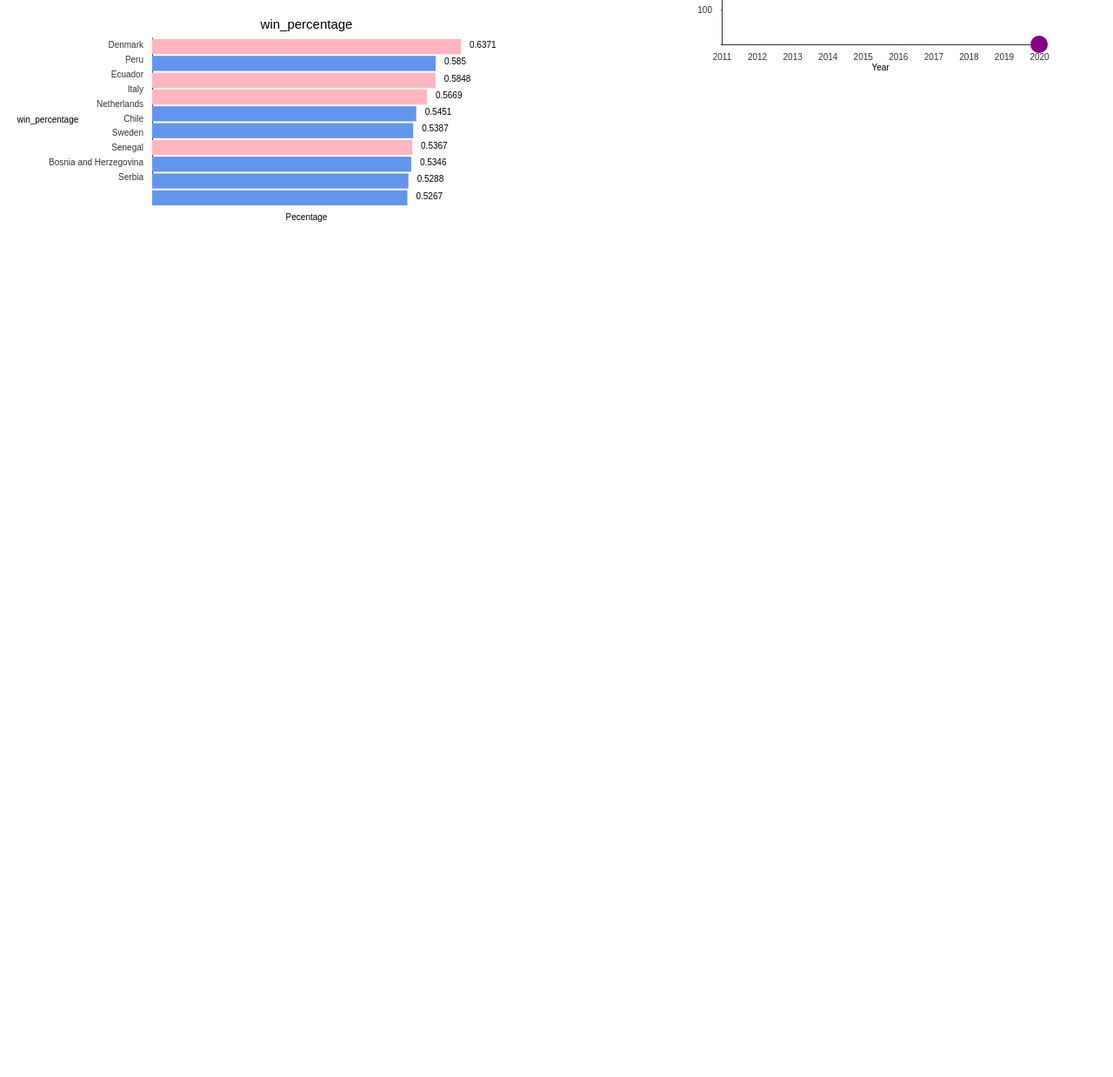
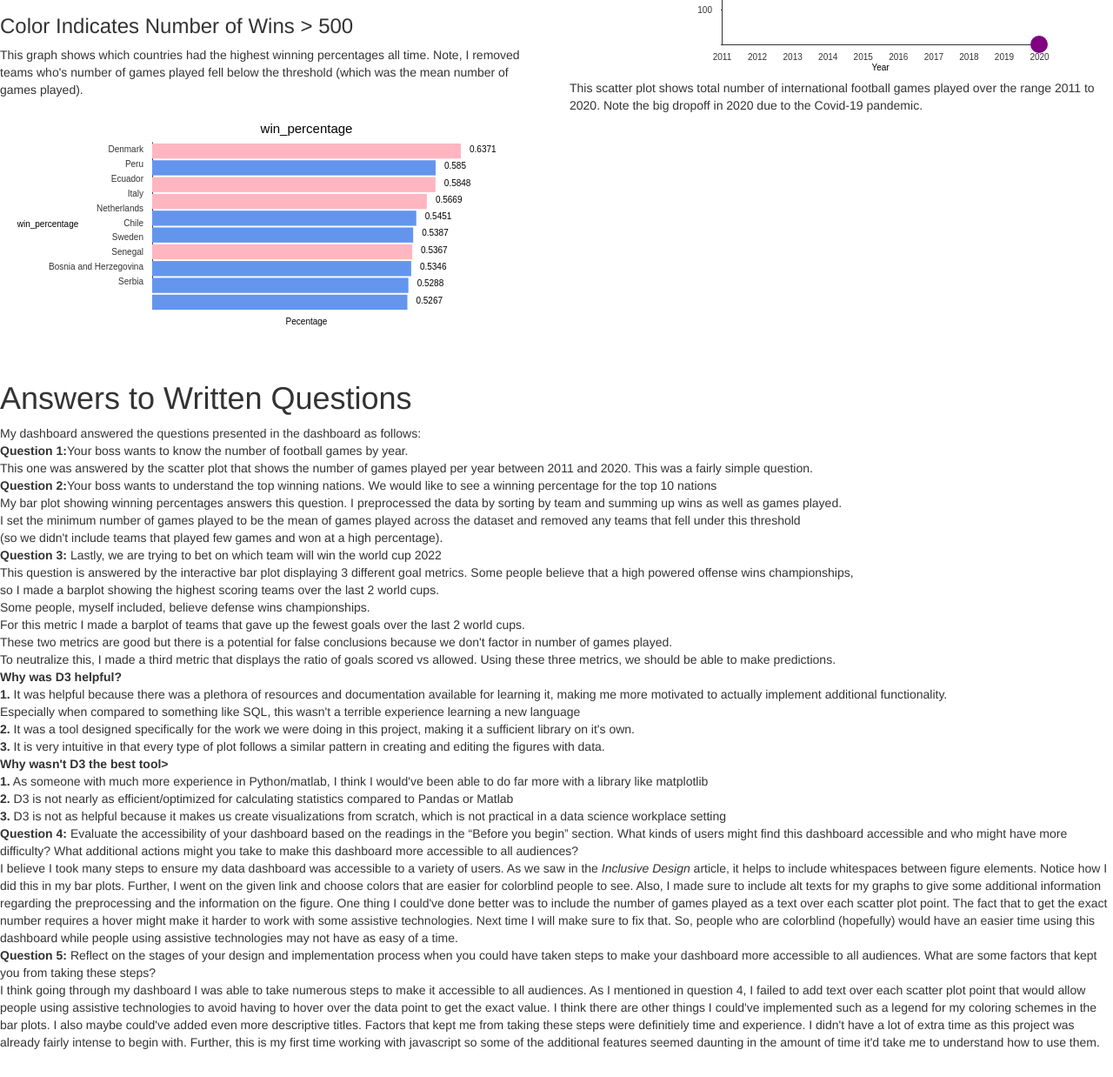
Before and after one commit to CS1951A-S21-Brown/hw6-dataviz-litkandul1, a plain HTML site: page index.html in a window 1280 px wide. Shown: the part 669-1907 px from the top of the page at 87% size. Before the commit the page ends 987 px from the top, so only its background shows below. Drawn offline with nearby package versions, Linux system fonts and the light colour scheme.

Commit message:
Update index.html

```diff
--- a/index.html
+++ b/index.html
@@ -18,15 +18,20 @@
             <div id="graph1">
 			<h1>Predictive World Cup Goal Metrics</h1>
 			<h3> Color Indicates Continent > 500</h3>
+
                     <!-- TODO: Uncomment the below lines for part 1B -->
                 <button type="button" class="btn btn-info" onclick="setG1Data('Scored')">Goals Scored</button>
                 <button type="button" class="btn btn-info" onclick="setG1Data('Given Up')">Goals Allowed</button>
 				<button type="button" class="btn btn-info" onclick="setG1Data('Ratio')">Scored-Allowed Ratio</button>
                 <!-- <div id="barplot1"></div> -->
-                <hr>
+				<hr>
+				<p>This graph shows which countries did the best in goals scored, goals allowed, and the ratio of two over the last 2 world cups</p>
 			</div>
 			<h1>Top 10 Nations by Win Pct</h1>
 			<h3> Color Indicates Number of Wins > 500</h3>
+			<p>This graph shows which countries had the highest winning percentages all time. Note, I removed teams who's number
+				of games played fell below the threshold (which was the mean number of games played).
+			</p>
             <div id="graph2"></div><br/>
 			<!-- <div id="barplot2"></div> -->
         </div>
@@ -34,8 +39,61 @@
 			<h1>Number of Games Played</h1>
             <div id="graph3"></div>
 			<div id="scatterplot"></div>
+			<p>This scatter plot shows total number of international football games played over the range 2011 to 2020. Note the big dropoff
+			   in 2020 due to the Covid-19 pandemic. 	</p>
         </div>
     </div>
+	<div>
+		<h1>Answers to Written Questions</h1>
+		<p> My dashboard answered the questions presented in the dashboard as follows: <br>
+			<b>Question 1:</b>Your boss wants to know the number of football games by year.<br>
+				This one was answered by the scatter plot that shows the number of games played per
+				year between 2011 and 2020. This was a fairly simple question. <br>
+			<b>Question 2:</b>Your boss wants to understand the top winning nations.
+				We would like to see a winning percentage for the top 10 nations<br>
+				My bar plot showing winning percentages answers this question. I preprocessed the data
+				by sorting by team and summing up wins as well as games played.<br> I set the minimum number of
+				games played to be the mean of games played across the dataset and removed any teams that fell
+				under this threshold <br>(so we didn't include teams that played few games and won at a high percentage). <br>
+			<b>Question 3:</b> Lastly, we are trying to bet on which team will win the world cup 2022<br>
+				This question is answered by the interactive bar plot displaying 3 different goal metrics. Some people
+				believe that a high powered offense wins championships, <br>so I made a barplot showing the highest scoring
+				teams over the last 2 world cups.<br> Some people, myself included, believe defense wins championships. <br>For
+				this metric I made a barplot of teams that gave up the fewest goals over the last 2 world cups. <br>
+				These two metrics are good but there is a potential for false conclusions because we don't factor in number of games
+				played. <br>To neutralize this, I made a third metric that displays the ratio of goals scored vs allowed.
+				Using these three metrics, we should be able to make predictions. <br>
+			<b>Why was D3 helpful?</b><br>
+				<b>1.</b> It was helpful because there was a plethora of resources and documentation available for learning it,
+				   making me more motivated to actually implement additional functionality. <br>
+				   Especially when compared to something like SQL, this wasn't a terrible experience learning a new language<br>
+				<b>2.</b> It was a tool designed specifically for the work we were doing in this project, making it a sufficient library on it's own.<br>
+			    <b>3.</b> It is very intuitive in that every type of plot follows a similar pattern in creating and editing the figures with data. <br>
+			<b>Why wasn't D3 the best tool></b><br>
+				<b>1.</b> As someone with much more experience in Python/matlab, I think I would've been able to do far more with a library like matplotlib <br>
+				<b>2.</b> D3 is not nearly as efficient/optimized for calculating statistics compared to Pandas or Matlab <br>
+				<b>3.</b> D3 is not as helpful because it makes us create visualizations from scratch, which is not practical in a data science workplace setting<br>
+			<b>Question 4:</b> Evaluate the accessibility of your dashboard based on the readings in the “Before you begin” section.
+				What kinds of users might find this dashboard accessible and who might have more difficulty?
+				What additional actions might you take to make this dashboard more accessible to all audiences?<br>
+				I believe I took many steps to ensure my data dashboard was accessible to a variety of users. As we saw in the <i>Inclusive Design</i> article, it
+				helps to include whitespaces between figure elements. Notice how I did this in my bar plots. Further, I went on the given link and choose
+				colors that are easier for colorblind people to see. Also, I made sure to include alt texts for my graphs to give some additional information
+				regarding the preprocessing and the information on the figure. One thing I could've done better was to include the number of games played as a text
+				over each scatter plot point. The fact that to get the exact number requires a hover might make it harder to work with some assistive technologies.
+				Next time I will make sure to fix that. So, people who are colorblind (hopefully) would have an easier time using this dashboard while people
+				using assistive technologies may not have as easy of a time. <br>
+			<b>Question 5:</b> Reflect on the stages of your design and implementation process when you could have taken steps to make your
+			dashboard more accessible to all audiences. What are some factors that kept you from taking these steps? <br>
+			I think going through my dashboard I was able to take numerous steps to make it accessible to all audiences. As I mentioned in question 4, I failed to add
+			text over each scatter plot point that would allow people using assistive technologies to avoid having to hover over the data point to get the exact value.
+			I think there are other things I could've implemented such as a legend for my coloring schemes in the bar plots. I also maybe could've added even more
+			descriptive titles. Factors that kept me from taking these steps were definitiely time and experience. I didn't have a lot of extra time as this project
+			was already fairly intense to begin with. Further, this is my first time working with javascript so some of the additional features seemed daunting in
+			the amount of time it'd take me to understand how to use them.
+
+		</p>
+	</div>
     <!--Feel free to add more JavaScript files as needed-->
     <script type="text/javascript" src="main.js"></script>
 </body>
```
